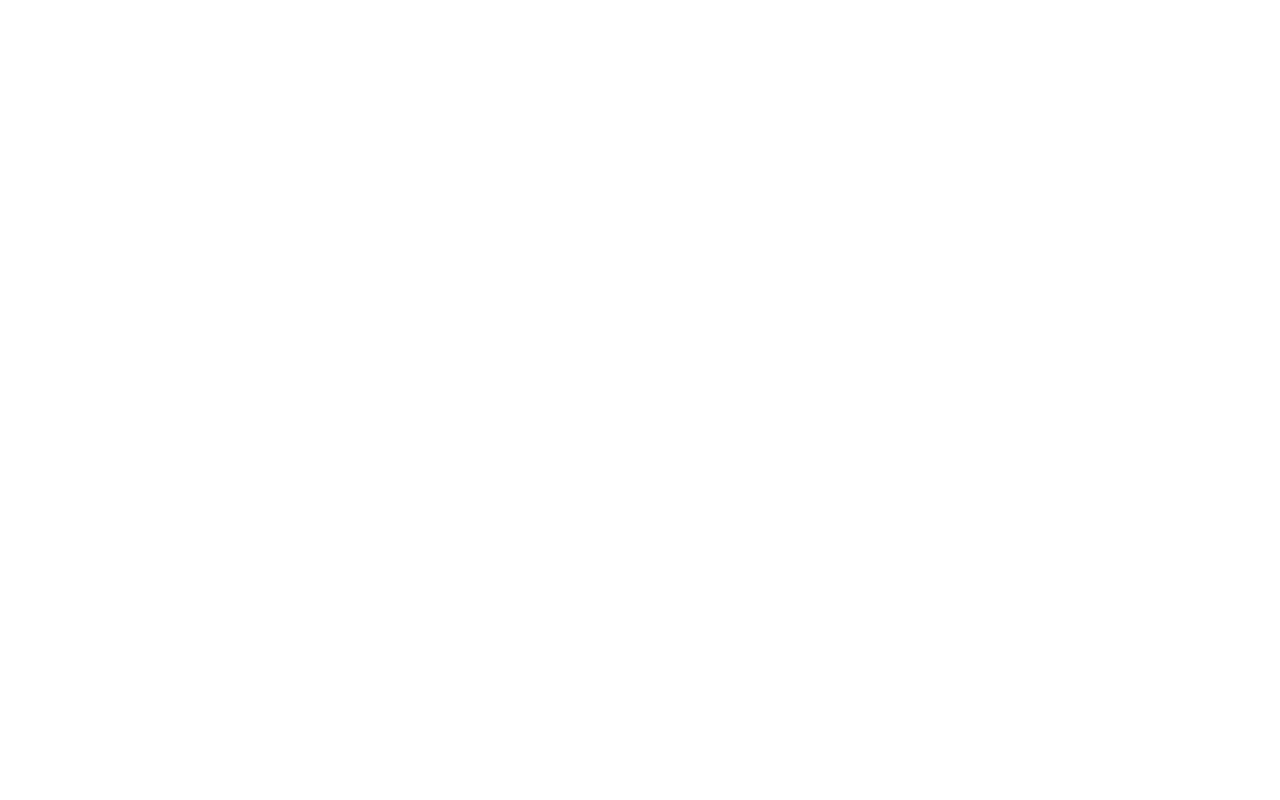
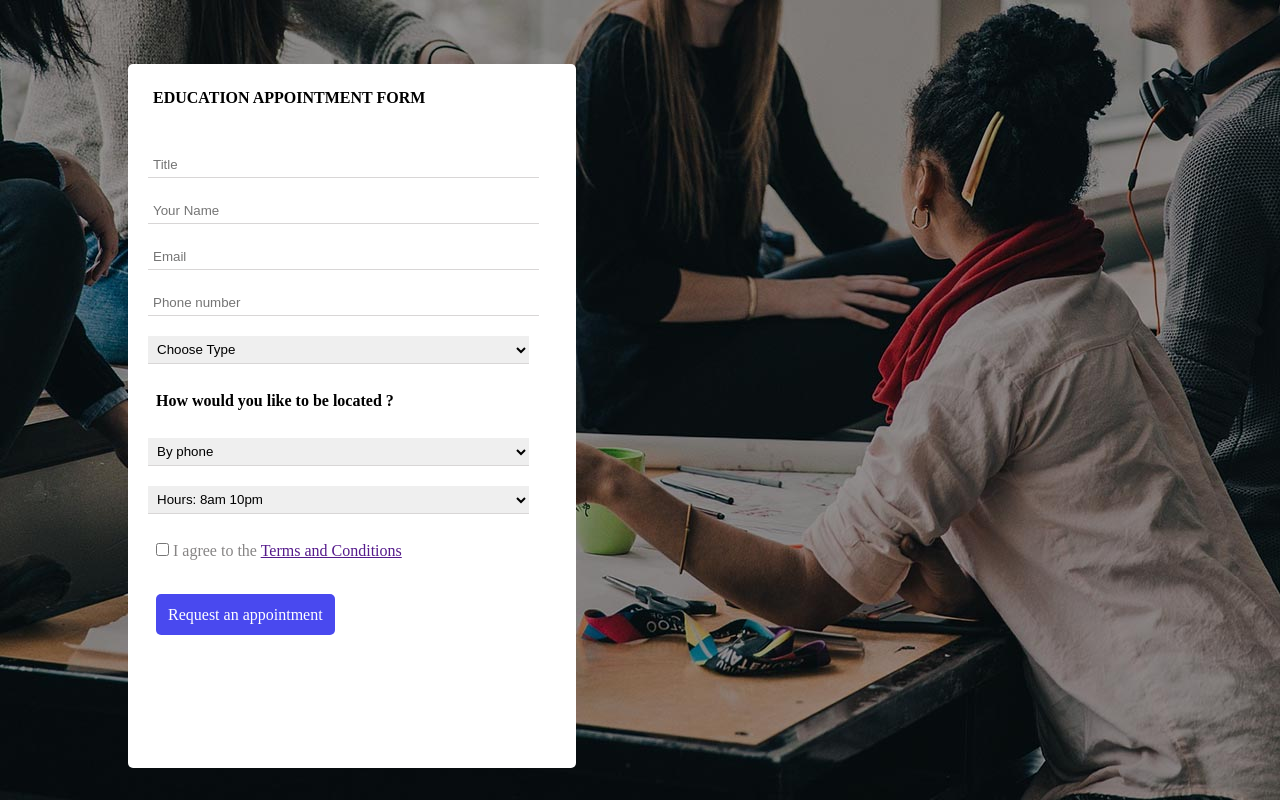
Before and after one commit to kelvinadugyamfi/sign-up-form-project, a plain HTML site: page index.html in a window 1280 px wide. Drawn offline with Linux system fonts and the light colour scheme.

Commit message:
sign up form completed

```diff
--- a/index.html
+++ b/index.html
@@ -5,8 +5,38 @@
     <meta http-equiv="X-UA-Compatible" content="IE=edge">
     <meta name="viewport" content="width=device-width, initial-scale=1.0">
     <title>Document</title>
+    <link rel="stylesheet" href="./public/css/main.css">
 </head>
 <body>
+    <div id="formContent">
+        <form>
+            <label for="head"><strong>EDUCATION APPOINTMENT FORM</strong></label> <br>
+            <input type="text" class="fromControl" placeholder="Title">
+            <input type="text" class="fromControl" placeholder="Your Name">
+            <input type="email" class="fromControl" placeholder="Email">
+            <input type="text" class="fromControl" placeholder="Phone number">
+            <select class="fromControl">
+                <option selected disabled>Choose Type</option>
+                <option>Society</option>
+                <option>Language</option>
+            </select>
+            <p><strong>How would you like to be located ?</strong></p>
+            <select class="fromControl">
+                <option>By phone</option>
+                <option>By Email</option>
+            </select>
 
+            <select class="fromControl">
+                <option>Hours: 8am 10pm</option>
+                <option>Hours: 9am 10pm</option>
+            </select>
+            <div id="tems">
+            <input type="checkbox"> <span>I agree to the </span><a href="">Terms and Conditions</a>
+            </div> <br>
+
+            <a href="" id="Rbtn">Request an appointment</a>
+
+        </form>
+    </div>
 </body>
 </html>
--- a/public/css/main.css
+++ b/public/css/main.css
@@ -0,0 +1,58 @@
+*{
+    /* background-color: cornsilk; */
+    margin: 0;
+    padding: 0;
+}
+
+body{
+    background-image:url(../images/body-bg.jpg);
+}
+
+label{
+    margin: 25px;
+    display: inline-block;
+}
+
+#formContent{
+    background-color: white;
+    /* display: inline-block; */
+    width: 35%;
+    height: 88vh;
+    position:absolute;
+    top: 8%;
+    left: 10%;
+    border-radius: 5px;
+}
+
+.fromControl{
+    display: block;
+    width: 85%;
+    margin: 20px;
+    padding: 5px;
+    border: none;
+    border-bottom: 1px solid rgb(216, 214, 214);
+    outline: none;
+}
+
+p{
+    margin: 28px;
+}
+
+#tems{
+    margin: 28px;
+}
+
+#Rbtn{
+    margin: 28px;
+    padding: 12px;
+    /* border: 1px solid rgb(73, 73, 239); */
+    border: none;
+    color: white;
+    background-color: rgb(73, 73, 239);
+    text-decoration: none;
+    border-radius: 5px;
+}
+
+span{
+    color: rgb(135, 133, 133);
+}
```
